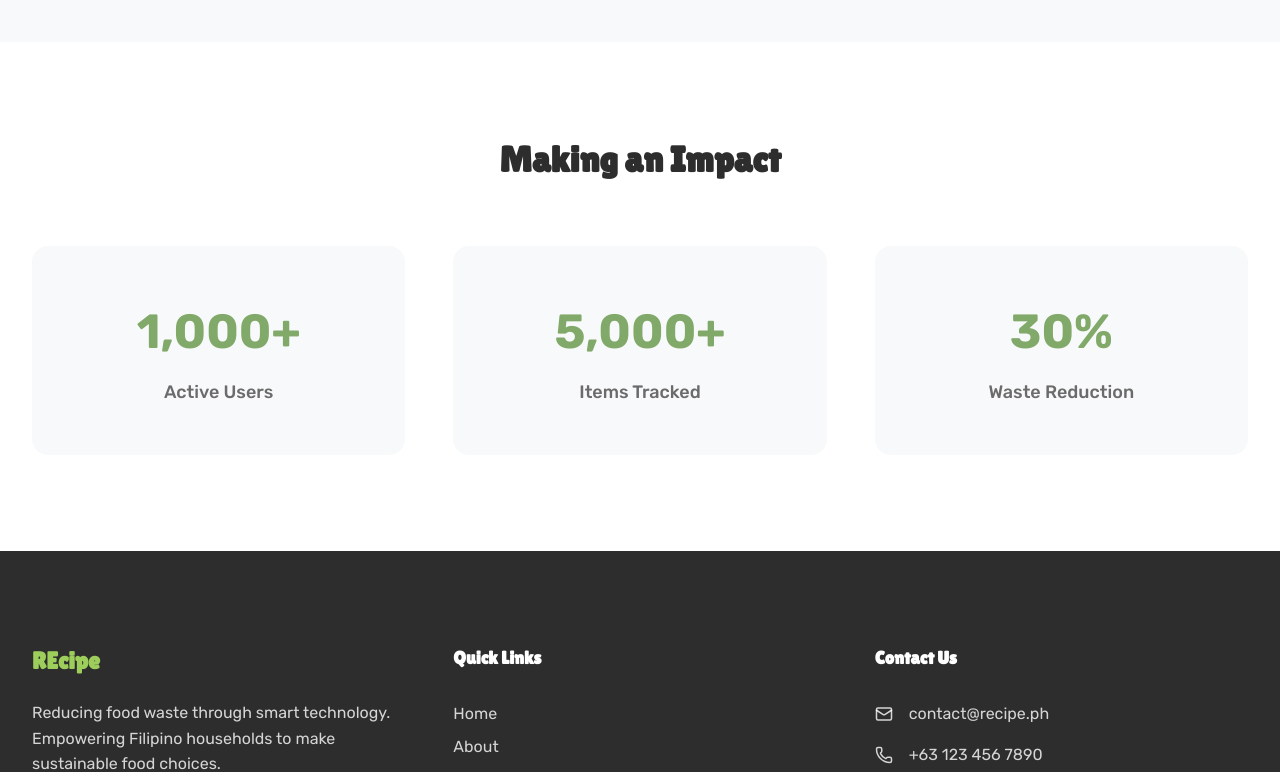
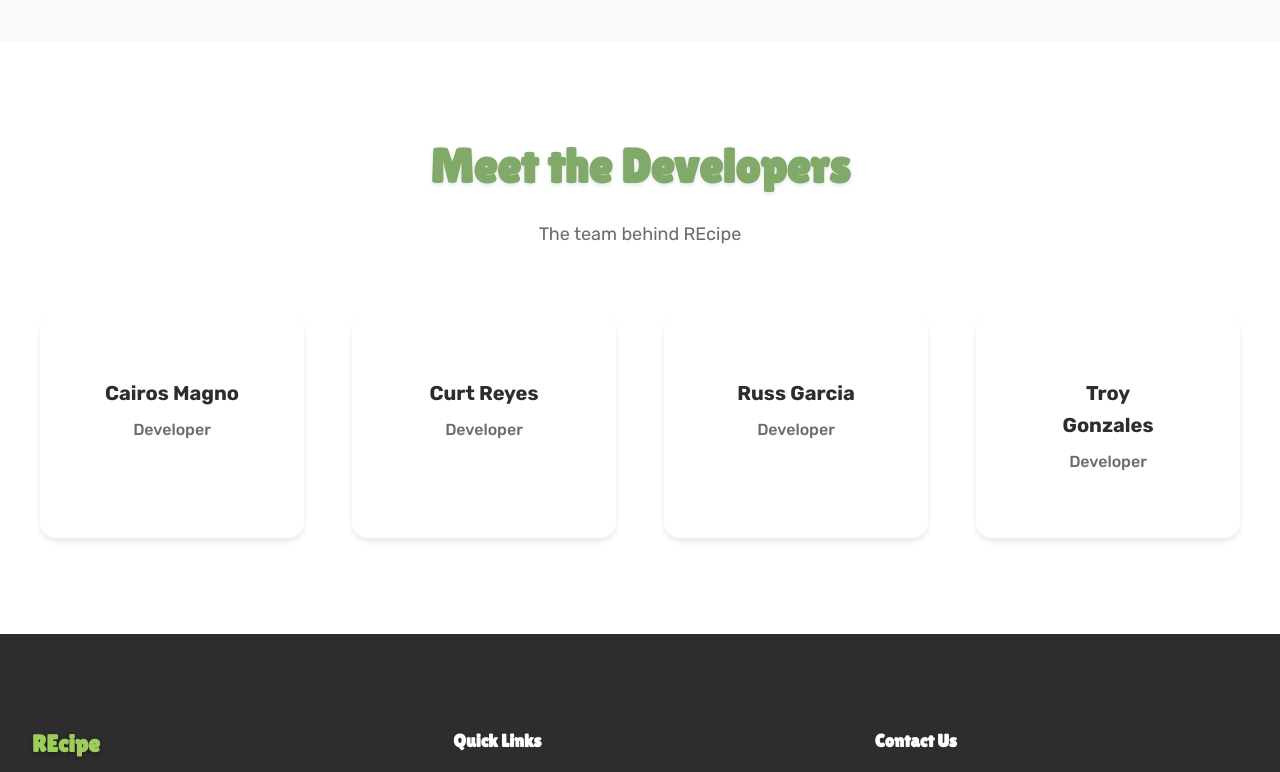
Before and after one commit to Caiffeine/REcipe-website, a React (Vite) app in the folder recipe/: page /about in a window 1280 px wide. Shown: the part 1720-2492 px from the top of the page. Built offline with nearby package versions, Linux system fonts and the light colour scheme.

Commit message:
added subtle shadows for section titles and added devs section in about

```diff
--- a/recipe/src/components/footer/footer.css
+++ b/recipe/src/components/footer/footer.css
@@ -25,6 +25,7 @@
   font-weight: var(--font-weight-bold);
   color: var(--color-secondary);
   margin-bottom: var(--spacing-xs);
+  text-shadow: 0 2px 4px rgba(0, 0, 0, 0.3);
 }
 
 .footer__subtitle {
--- a/recipe/src/pages/about/about-page.css
+++ b/recipe/src/pages/about/about-page.css
@@ -21,6 +21,7 @@
   font-size: var(--font-size-6xl);
   color: var(--color-white);
   margin-bottom: var(--spacing-md);
+  text-shadow: 0 2px 8px rgba(0, 0, 0, 0.2);
 }
 
 .about-hero__subtitle {
@@ -51,6 +52,7 @@
   font-size: var(--font-size-4xl);
   color: var(--color-text-dark);
   margin-bottom: var(--spacing-sm);
+  text-shadow: 0 2px 4px rgba(0, 0, 0, 0.1);
 }
 
 .about-mission__description {
@@ -121,43 +123,60 @@
   line-height: 1.6;
 }
 
-/* Impact Section */
-.about-impact {
+/* Developers Section */
+.about-developers {
   padding: var(--spacing-3xl) 0;
 }
 
-.about-impact__content {
+.about-developers__content {
   text-align: center;
 }
 
-.about-impact__title {
-  font-size: var(--font-size-4xl);
-  color: var(--color-text-dark);
+.about-developers__title {
+  font-size: var(--font-size-5xl);
+  color: var(--color-primary);
+  margin-bottom: var(--spacing-md);
+  text-shadow: 0 2px 4px rgba(0, 0, 0, 0.1);
+}
+
+.about-developers__subtitle {
+  font-size: var(--font-size-lg);
+  color: var(--color-text-light);
   margin-bottom: var(--spacing-2xl);
 }
 
-.impact-stats {
+.developers-grid {
   display: grid;
-  grid-template-columns: repeat(auto-fit, minmax(200px, 1fr));
+  grid-template-columns: repeat(auto-fit, minmax(250px, 1fr));
   gap: var(--spacing-xl);
   margin-top: var(--spacing-2xl);
+  max-width: 1200px;
+  margin-left: auto;
+  margin-right: auto;
 }
 
-.impact-stat {
-  padding: var(--spacing-xl);
-  background-color: var(--color-background-alt);
+.developer-card {
+  padding: var(--spacing-2xl);
+  background-color: var(--color-white);
   border-radius: var(--radius-lg);
+  box-shadow: var(--shadow-md);
+  transition: all var(--transition-base);
 }
 
-.impact-stat__number {
-  font-size: var(--font-size-5xl);
+.developer-card:hover {
+  transform: translateY(-8px);
+  box-shadow: var(--shadow-xl);
+}
+
+.developer-card__name {
+  font-size: var(--font-size-xl);
   font-weight: var(--font-weight-bold);
-  color: var(--color-primary);
+  color: var(--color-text-dark);
   margin-bottom: var(--spacing-xs);
 }
 
-.impact-stat__label {
-  font-size: var(--font-size-lg);
+.developer-card__role {
+  font-size: var(--font-size-base);
   color: var(--color-text-light);
   font-weight: var(--font-weight-medium);
 }
@@ -181,7 +200,7 @@
     grid-template-columns: 1fr;
   }
 
-  .impact-stats {
+  .developers-grid {
     grid-template-columns: 1fr;
   }
 }
--- a/recipe/src/pages/about/about-page.jsx
+++ b/recipe/src/pages/about/about-page.jsx
@@ -95,23 +95,28 @@ const AboutPage = () => {
                 </div>
             </section>
 
-            {/* Impact Section */}
-            <section className="section about-impact">
+            {/* Developers Section */}
+            <section className="section about-developers">
                 <div className="container">
-                    <div className="about-impact__content" data-aos="fade-up">
-                        <h2 className="about-impact__title">Making an Impact</h2>
-                        <div className="impact-stats">
-                            <div className="impact-stat" data-aos="zoom-in" data-aos-delay="0">
-                                <div className="impact-stat__number">1,000+</div>
-                                <div className="impact-stat__label">Active Users</div>
+                    <div className="about-developers__content" data-aos="fade-up">
+                        <h2 className="about-developers__title">Meet the Developers</h2>
+                        <p className="about-developers__subtitle">The team behind REcipe</p>
+                        <div className="developers-grid">
+                            <div className="developer-card" data-aos="zoom-in" data-aos-delay="0">
+                                <div className="developer-card__name">Cairos Magno</div>
+                                <div className="developer-card__role">Developer</div>
                             </div>
-                            <div className="impact-stat" data-aos="zoom-in" data-aos-delay="100">
-                                <div className="impact-stat__number">5,000+</div>
-                                <div className="impact-stat__label">Items Tracked</div>
+                            <div className="developer-card" data-aos="zoom-in" data-aos-delay="100">
+                                <div className="developer-card__name">Curt Reyes</div>
+                                <div className="developer-card__role">Developer</div>
                             </div>
-                            <div className="impact-stat" data-aos="zoom-in" data-aos-delay="200">
-                                <div className="impact-stat__number">30%</div>
-                                <div className="impact-stat__label">Waste Reduction</div>
+                            <div className="developer-card" data-aos="zoom-in" data-aos-delay="200">
+                                <div className="developer-card__name">Russ Garcia</div>
+                                <div className="developer-card__role">Developer</div>
+                            </div>
+                            <div className="developer-card" data-aos="zoom-in" data-aos-delay="300">
+                                <div className="developer-card__name">Troy Gonzales</div>
+                                <div className="developer-card__role">Developer</div>
                             </div>
                         </div>
                     </div>
--- a/recipe/src/pages/contact/contact-page.css
+++ b/recipe/src/pages/contact/contact-page.css
@@ -21,6 +21,7 @@
   font-size: var(--font-size-6xl);
   color: var(--color-white);
   margin-bottom: var(--spacing-md);
+  text-shadow: 0 2px 8px rgba(0, 0, 0, 0.2);
 }
 
 .contact-hero__subtitle {
@@ -46,6 +47,7 @@
   font-size: var(--font-size-3xl);
   color: var(--color-text-dark);
   margin-bottom: var(--spacing-md);
+  text-shadow: 0 2px 4px rgba(0, 0, 0, 0.08);
 }
 
 .contact-info__description {
@@ -127,6 +129,7 @@
   font-size: var(--font-size-2xl);
   color: var(--color-text-dark);
   margin-bottom: var(--spacing-xl);
+  text-shadow: 0 2px 4px rgba(0, 0, 0, 0.08);
 }
 
 .form-group {
--- a/recipe/src/pages/download/download-page.css
+++ b/recipe/src/pages/download/download-page.css
@@ -27,6 +27,7 @@
   font-size: var(--font-size-6xl);
   line-height: 1.1;
   margin-bottom: 0;
+  text-shadow: 0 2px 4px rgba(0, 0, 0, 0.08);
 }
 
 .download-hero__title--highlight {
--- a/recipe/src/pages/home/home-page.css
+++ b/recipe/src/pages/home/home-page.css
@@ -141,6 +141,7 @@
   font-size: var(--font-size-xl);
   margin-bottom: var(--spacing-sm);
   color: var(--color-text-dark);
+  text-shadow: 0 2px 4px rgba(0, 0, 0, 0.08);
 }
 
 .feature-card__description {
@@ -192,6 +193,7 @@
   font-size: var(--font-size-2xl);
   margin-bottom: var(--spacing-sm);
   color: var(--color-text-dark);
+  text-shadow: 0 2px 4px rgba(0, 0, 0, 0.08);
 }
 
 .step__description {
@@ -216,6 +218,7 @@
   font-size: var(--font-size-4xl);
   margin-bottom: var(--spacing-md);
   color: var(--color-text-dark);
+  text-shadow: 0 2px 4px rgba(0, 0, 0, 0.1);
 }
 
 .cta__description {
--- a/recipe/src/pages/not-found/not-found.css
+++ b/recipe/src/pages/not-found/not-found.css
@@ -28,6 +28,7 @@
   font-size: var(--font-size-4xl);
   color: var(--color-text-dark);
   margin-bottom: var(--spacing-md);
+  text-shadow: 0 2px 4px rgba(0, 0, 0, 0.1);
 }
 
 .not-found__description {
--- a/recipe/src/styles/components.css
+++ b/recipe/src/styles/components.css
@@ -92,6 +92,7 @@
   font-size: var(--font-size-5xl);
   color: var(--color-primary);
   margin-bottom: var(--spacing-sm);
+  text-shadow: 0 2px 4px rgba(0, 0, 0, 0.1);
 }
 
 .section-subtitle {
```
